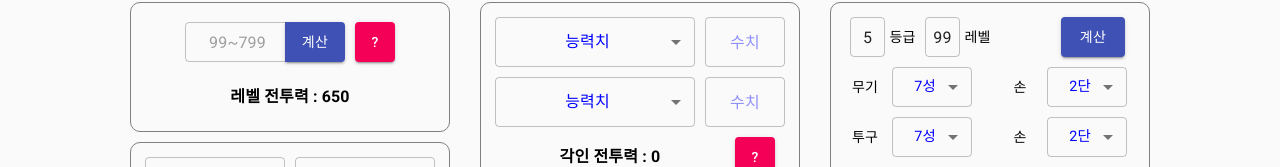
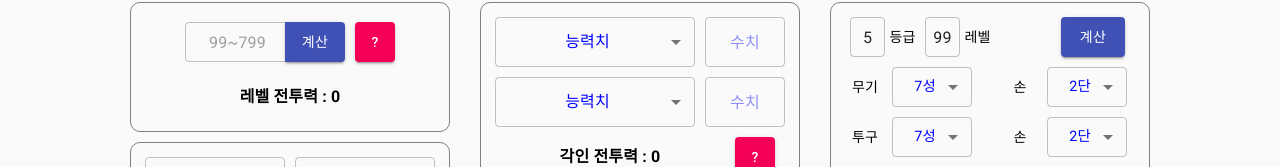
Before and after one commit to one-chance/baram, a React (Create React App) app: page /cal/power in a window 1280 px wide. Shown: the part 205-372 px from the top of the page. Built offline with nearby package versions, Linux system fonts and the light colour scheme.

Commit message:
- 버그 및 문구 수정

```diff
--- a/src/components/Calculator/Level.tsx
+++ b/src/components/Calculator/Level.tsx
@@ -59,7 +59,14 @@ export default function Animal() {
   }, [level]);
 
   const calLevel = () => {
-    if (0 < level || level < 800) {
+    if (!level) {
+      setLevelPower(0);
+      setLevelPower2(0);
+
+      return 0;
+    }
+
+    if (0 < level && level < 800) {
       let a: number = Math.floor(level / 100);
       let b: number = level % 100;
       let c: number[] = [649.5, 1003, 2056.5, 3810, 6263.5, 9417, 13270.5, 17824];
@@ -118,11 +125,14 @@ export default function Animal() {
       <Container className={classes.smallBox}>
         <Link className={classes.powerText} style={{ width: "100%" }}>
           {
-            isRight ?
-              levelPower === levelPower ?
-                `레벨 전투력 : ${levelPower}`
-              : `레벨 전투력 : ${levelPower} (${levelPower2})`
-            : `올바르지 않은 레벨 범위입니다.`
+            levelPower === 0 && levelPower2 === 0 ?
+              `레벨 전투력 : 0`
+            :
+              isRight ?
+                levelPower === levelPower2 ?
+                  `레벨 전투력 : ${levelPower}`
+                : `레벨 전투력 : ${levelPower} (${levelPower2})`
+              : `올바르지 않은 레벨 범위입니다.`
           }
         </Link>
       </Container>
```
